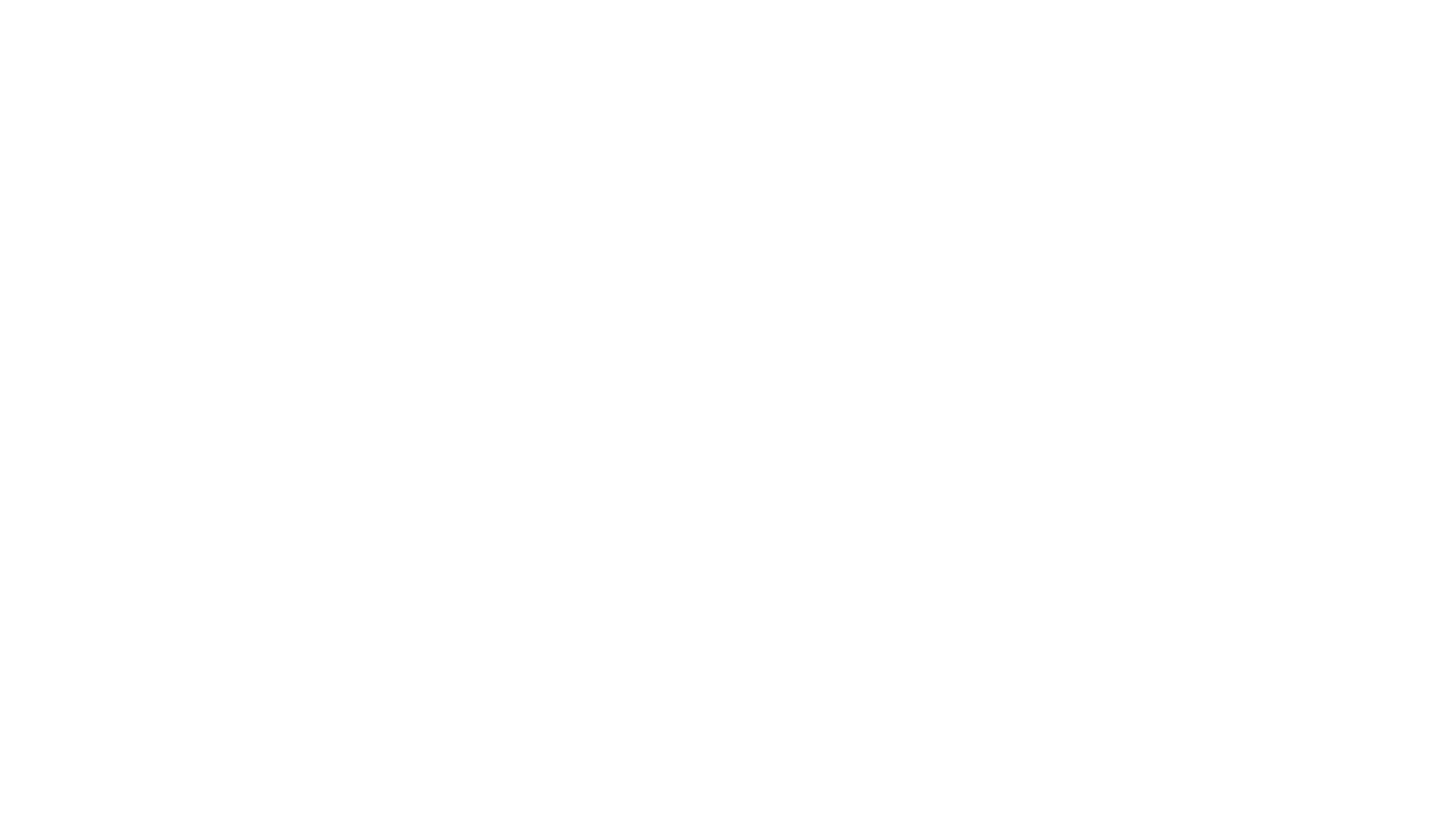
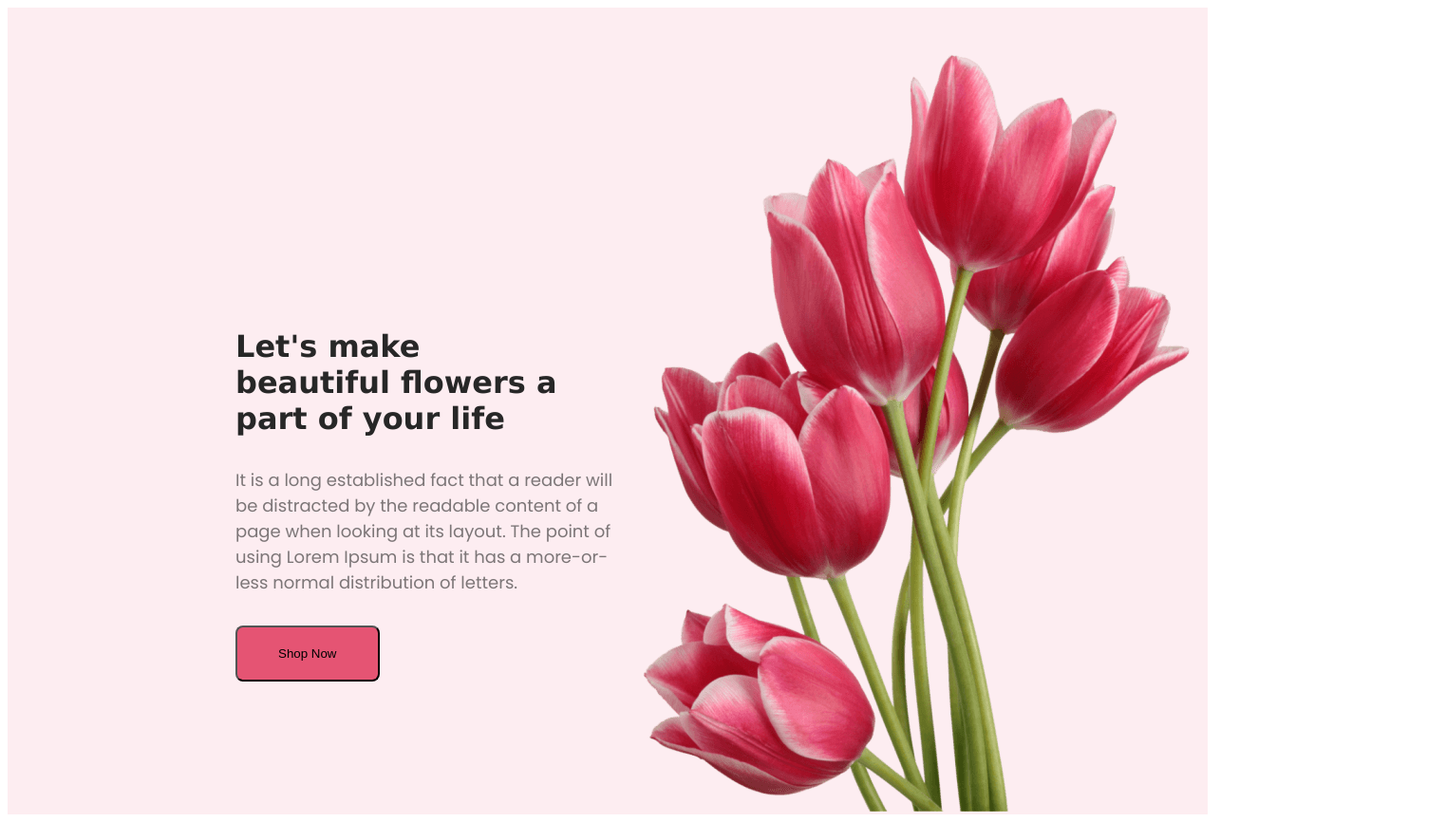
Before and after one commit to mahfuzul84/flower-shop-repo, a plain HTML site: page index.html in a window 1280 px wide. Shown: the whole page at 95% size, 1523 px wide, since content can reach past the window. Before the commit the page ends 800 px from the top, so only its background shows below. Drawn offline with Linux system fonts and the light colour scheme.

Commit message:
added banner section styles

```diff
--- a/index.html
+++ b/index.html
@@ -4,8 +4,24 @@
     <meta charset="UTF-8">
     <meta name="viewport" content="width=device-width, initial-scale=1.0">
     <title>Flower Shop Assignment</title>
+    <link rel="preconnect" href="https://fonts.googleapis.com">
+    <link rel="preconnect" href="https://fonts.gstatic.com" crossorigin>
+    <link href="https://fonts.googleapis.com/css2?family=Open+Sans:ital,wght@0,400;1,800&family=Poppins&display=swap" rel="stylesheet">
+    <link rel="stylesheet" href="styles/flower-shop.css">
 </head>
 <body>
-
+    <!-- banner section start -->
+    <header>
+        <div class="banner-container">
+            <div class="banner-text">
+                <h1 class="banner-title">Let's make <br>beautiful flowers a <br>part of your life </h1>
+                <p class="banner-description">It is a long established fact that a reader will be distracted by the readable content of a page when looking at its layout. The point of using Lorem Ipsum is that it has a more-or-less normal distribution of letters.</p>
+                <button class="btn-primary">Shop Now</button>
+            </div>
+            <div class="banner-picture">
+                <img class="banner-img" src="images/pngwing 10.png" alt="">
+            </div>
+        </div>
+    </header>
 </body>
 </html>
--- /dev/null
+++ b/styles/flower-shop.css
@@ -0,0 +1,42 @@
+/* common shared styles */
+body{
+    font-family: 'Open Sans', sans-serif;
+    font-family: 'Poppins', sans-serif;
+}
+/* banner section styles */
+.banner-img{
+    width: 635px;
+    height: 800px;
+    margin-top: 50px;
+    margin-right: 240px;
+}
+.banner-container{
+    display: flex;
+    justify-content: space-around;
+    height: 850px;
+    align-items: center;
+    background-color: rgb(229, 84, 115,0.10);
+}
+.banner-title{
+    color: #272727;
+    font-family: Verdana, Geneva, Tahoma, sans-serif;
+    font-style: normal;
+    margin-top: 197px;
+    margin-left: 240px;
+}
+.banner-description{
+    width: 400px;
+    margin-top: 32px;
+    margin-bottom: 32px;
+    margin-left: 240px;
+    color: rgba(39,39,39,0.60);
+    font-size: 18px;font-style: normal;
+    font-weight: 400;
+}
+.btn-primary{
+    padding: 20px 43px;
+    margin-left: 240px;
+    gap: 10px;
+    border-radius: 8px;
+    background-color: #E55473;
+}
```
Also changed, not shown: images/Flower 01.png (added), images/Group 57.png (added), images/Group 58.png (added), images/Group 59.png (added), images/Rectangle 4.png (added), images/Rectangle 5.png (added), images/Rectangle 6.png (added), images/Rectangle 9.png (added), images/pngwing 10.png (added), images/pngwing 5.png (added), images/pngwing 6.png (added), images/pngwing 7.png (added), images/pngwing 8.png (added).
